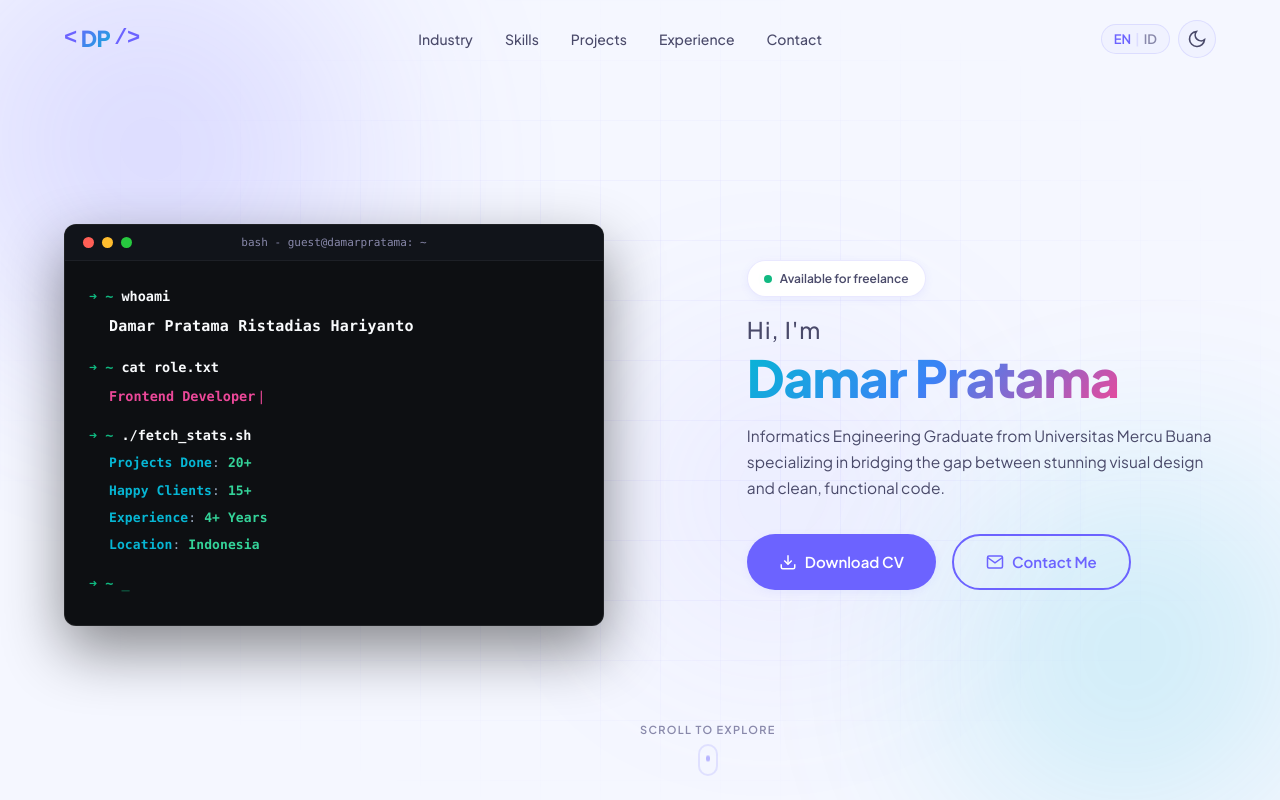
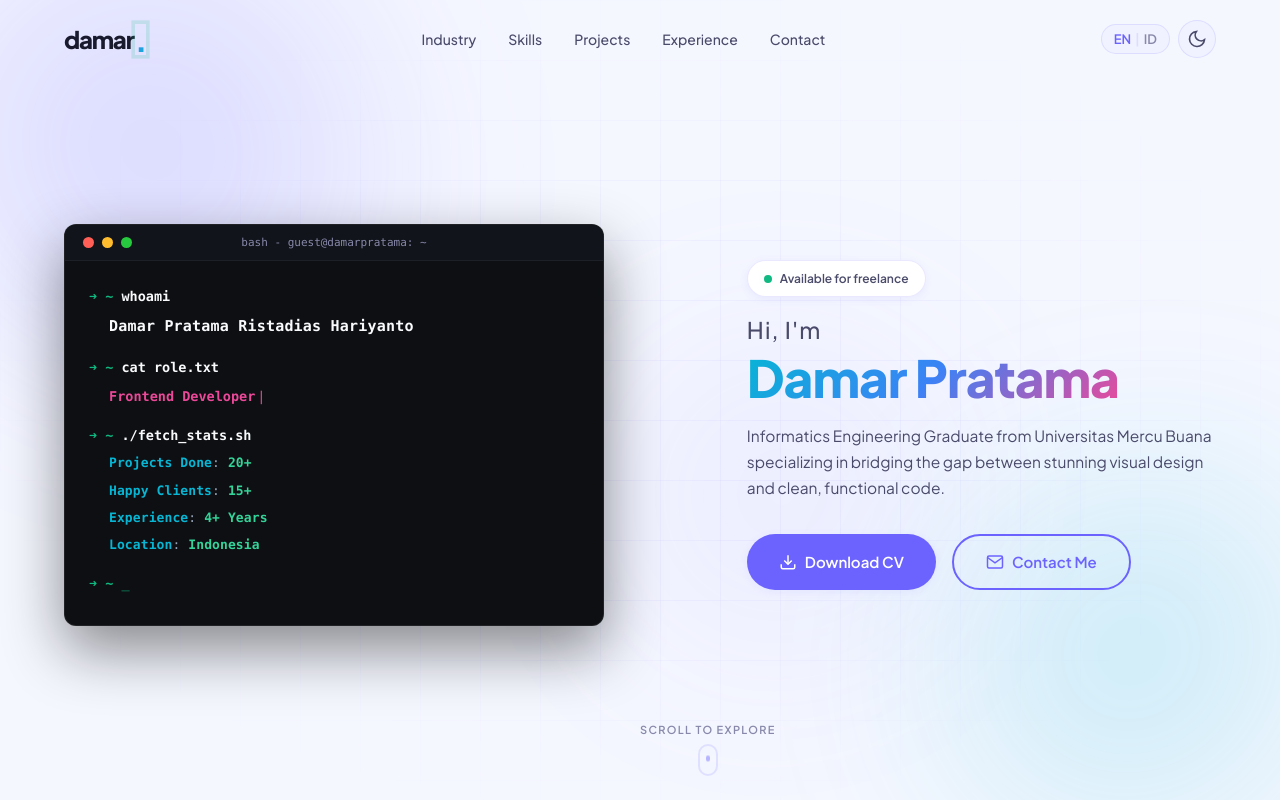
Before and after one commit to Maruuw/Portofolio, a React (Vite) app: page / in a window 1280 px wide. Shown: the top 800 px of the page. Built offline with nearby package versions, Linux system fonts and the light colour scheme.

Commit message:
design: design brand new Gen Z text logo 'damar.' with pulse-glow animations

```diff
--- a/src/components/Footer/Footer.css
+++ b/src/components/Footer/Footer.css
@@ -17,10 +17,35 @@
 .footer-logo {
   display: inline-flex;
   align-items: center;
-  gap: 2px;
-  font-size: 24px;
+  font-size: 26px;
   font-weight: 800;
+  letter-spacing: -0.05em;
   margin-bottom: 16px;
+}
+
+.footer-logo .logo-name {
+  color: var(--text-primary);
+  text-transform: lowercase;
+  transition: all var(--transition-fast);
+}
+
+.footer-logo .logo-dot {
+  background: var(--gradient-primary);
+  -webkit-background-clip: text;
+  -webkit-text-fill-color: transparent;
+  background-clip: text;
+  font-size: 1.3em;
+  line-height: 1;
+  margin-left: 1px;
+  display: inline-block;
+  animation: pulse-dot 2.5s infinite ease-in-out;
+}
+
+.footer-logo:hover .logo-name {
+  background: var(--gradient-primary);
+  -webkit-background-clip: text;
+  -webkit-text-fill-color: transparent;
+  background-clip: text;
 }
 
 .footer-desc {
--- a/src/components/Footer/Footer.jsx
+++ b/src/components/Footer/Footer.jsx
@@ -27,9 +27,8 @@ const Footer = () => {
           {/* Brand */}
           <div className="footer-brand">
             <a href="#home" className="footer-logo" onClick={() => handleNav('#home')}>
-              <span className="logo-bracket">&lt;</span>
-              <span className="logo-name">DP</span>
-              <span className="logo-bracket">/&gt;</span>
+              <span className="logo-name">damar</span>
+              <span className="logo-dot">.</span>
             </a>
             <p className="footer-desc">{t.footer.desc}</p>
             <div className="footer-social">
--- a/src/components/Navbar/Navbar.css
+++ b/src/components/Navbar/Navbar.css
@@ -31,28 +31,50 @@
 .navbar-logo {
   display: flex;
   align-items: center;
-  gap: 2px;
-  font-size: 22px;
+  font-size: 24px;
   font-weight: 800;
-  letter-spacing: -0.5px;
+  letter-spacing: -0.05em;
   transition: all var(--transition-base);
 }
 
-.logo-bracket {
-  color: var(--primary);
-  font-family: 'Courier New', monospace;
+.logo-name {
+  color: var(--text-primary);
+  text-transform: lowercase;
+  transition: all var(--transition-fast);
 }
 
-.logo-name {
+.logo-dot {
   background: var(--gradient-primary);
   -webkit-background-clip: text;
   -webkit-text-fill-color: transparent;
   background-clip: text;
-  padding: 0 2px;
+  font-size: 1.3em;
+  line-height: 1;
+  margin-left: 1px;
+  display: inline-block;
+  animation: pulse-dot 2.5s infinite ease-in-out;
+}
+
+@keyframes pulse-dot {
+  0%, 100% {
+    transform: scale(1);
+    filter: drop-shadow(0 0 2px var(--primary));
+  }
+  50% {
+    transform: scale(1.3);
+    filter: drop-shadow(0 0 6px var(--primary));
+  }
+}
+
+.navbar-logo:hover .logo-name {
+  background: var(--gradient-primary);
+  -webkit-background-clip: text;
+  -webkit-text-fill-color: transparent;
+  background-clip: text;
 }
 
 .navbar-logo:hover {
-  transform: scale(1.05);
+  transform: translateY(-1px);
 }
 
 /* Desktop Nav Links */
--- a/src/components/Navbar/Navbar.jsx
+++ b/src/components/Navbar/Navbar.jsx
@@ -52,9 +52,8 @@ const Navbar = () => {
       <div className="navbar-container">
         {/* Logo */}
         <a href="#home" className="navbar-logo" onClick={() => handleNavClick('#home')}>
-          <span className="logo-bracket">&lt;</span>
-          <span className="logo-name">DP</span>
-          <span className="logo-bracket">/&gt;</span>
+          <span className="logo-name">damar</span>
+          <span className="logo-dot">.</span>
         </a>
 
         {/* Desktop Nav */}
```
